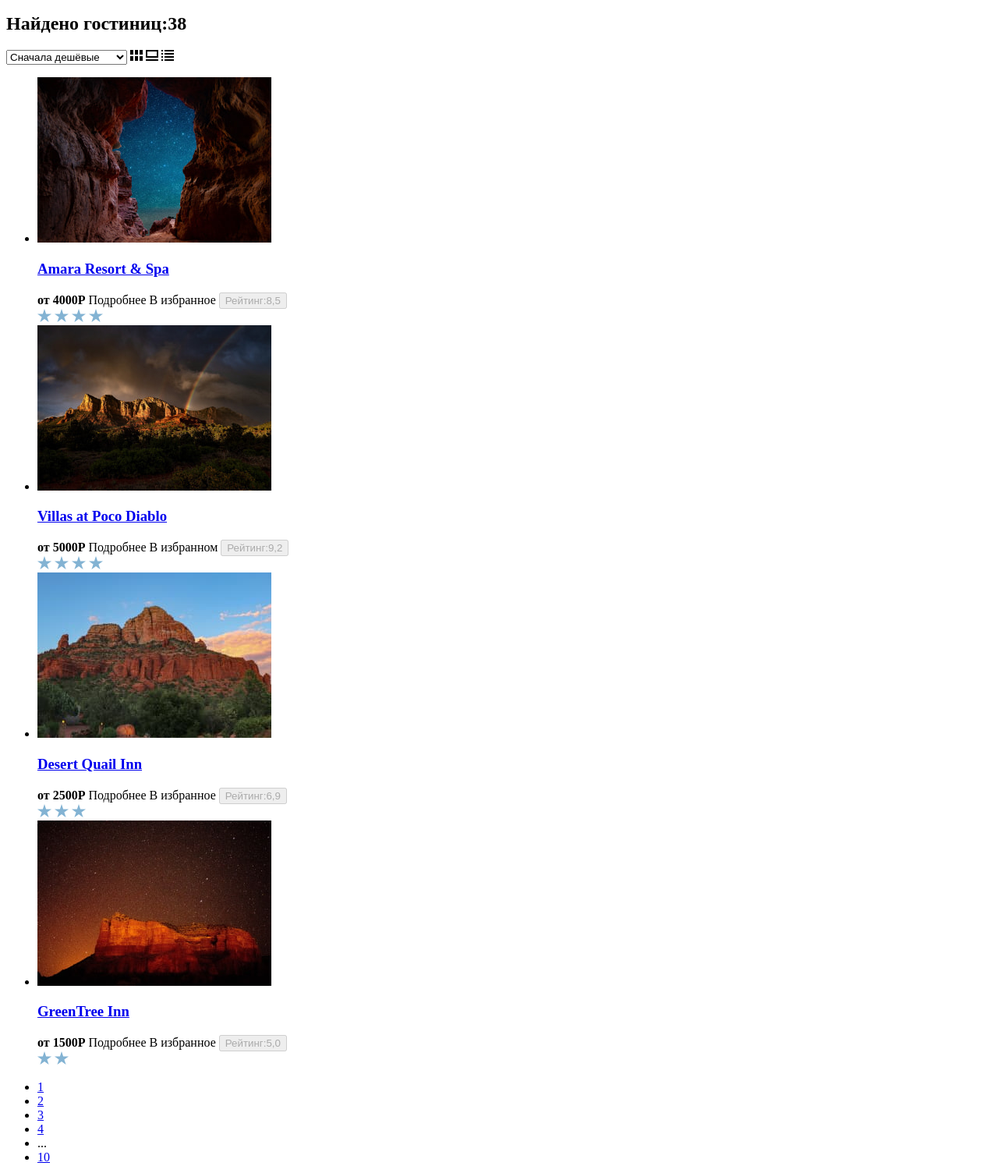
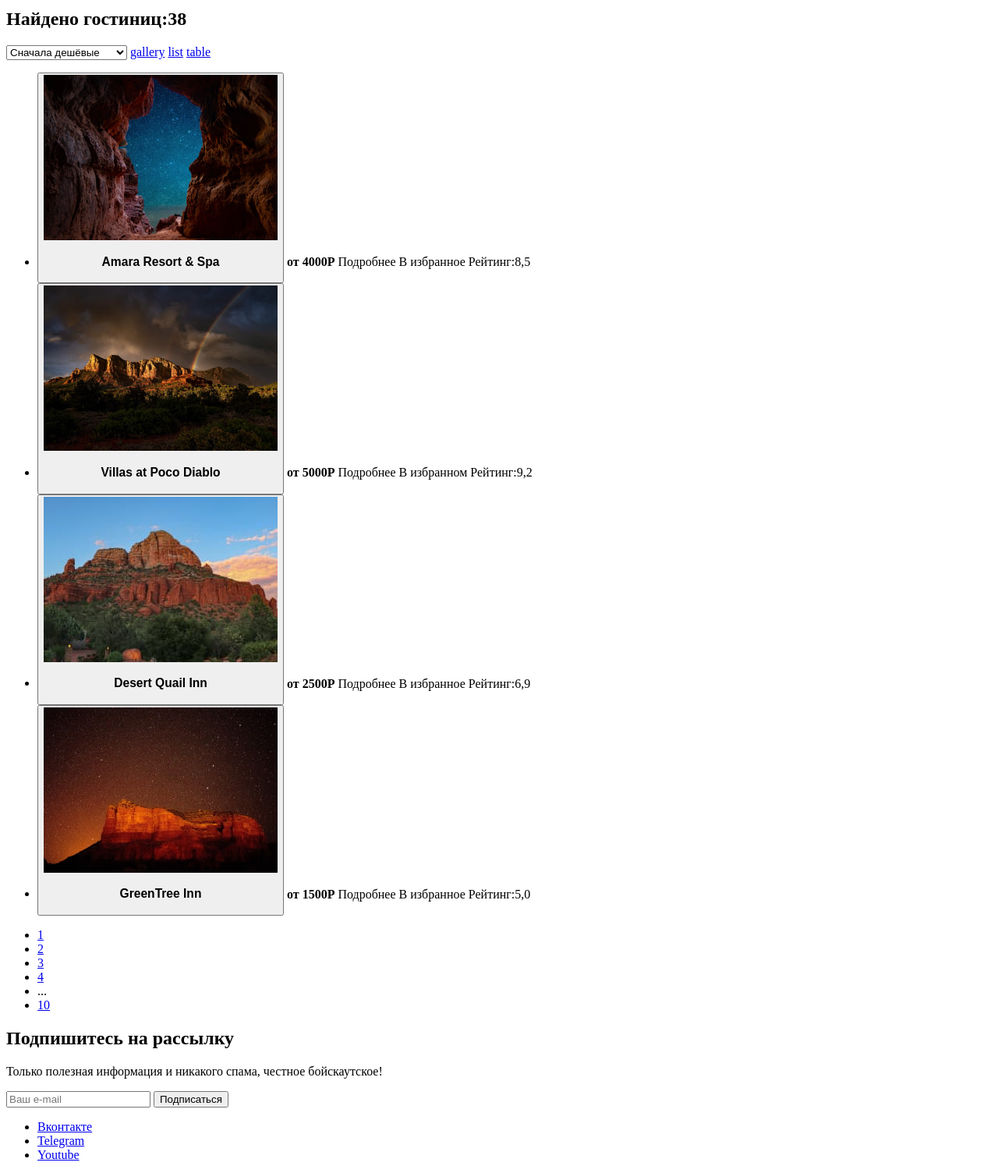
Before and after one commit to htmlacademy-htmlcss/1894413-sedona-36, a plain HTML site: page catalog.html in a window 1280 px wide. Shown: the part 744-2239 px from the top of the page at 78% size. Drawn offline with Linux system fonts and the light colour scheme.

Commit message:
fix after review

```diff
--- a/catalog.html
+++ b/catalog.html
@@ -12,7 +12,7 @@
         <ul class="navigation-list">
           <li class="navigation-items">
             <a class="navigation-link">
-              <img class="logo" src="./images/logotype-sedona.png" alt="Логотип Седона."/>
+              <img class="logo" src="./images/logotype sedona.svg" width="138" height="64" alt="Логотип Седона."/>
             </a>
           </li>
           <li class="navigation-items">
@@ -133,74 +133,58 @@
         <option value="popular">Сначала популярные</option>
       </select>
 
-      <span>
-        <img src="./images/gallery-icon.svg" width="16" height="14">
-        <img src="./images/view-icon.svg" width="16" height="14">
-        <img src="./images/list-icons.svg" width="16" height="14">
-      </span>
+      <a href="#"><span class="visually-hidden">gallery</span></a>
+      <a href="#"><span class="visually-hidden">list</span></a>
+      <a href="#"><span class="visually-hidden">table</span></a>
 
       <ul class="product-list">
         <li class="product-card">
-          <a class="product-card-link" href="#">
-            <img class="product-card-image" src="./images/hotels/hotel-1.jpg" alt="Amara Resort & Spa."/>
+          <button class="product-card-link">
+            <img class="product-card-image" src="./images/hotels/hotel-1.jpg" width="300" height="212" alt="Amara Resort & Spa."/>
             <h3>Amara Resort & Spa</h3>
-          </a>
+          </button>
           <b class="product-card-price">от 4000Р</b>
           <a class="product-card-button-button">Подробнее</a>
           <a class="product-card-button-button">В избранное</a>
-          <button class="product-card-button-button" type="button" disabled>Рейтинг:8,5</button>
+          <span class="product-card-button-button">Рейтинг:8,5</span>
         </li>
-      <span>
-        <img src="./images/star.svg" width="18" height="17">
-        <img src="./images/star.svg" width="18" height="17">
-        <img src="./images/star.svg" width="18" height="17">
-        <img src="./images/star.svg" width="18" height="17">
-      </span>
+
         <li class="product-card">
-          <a class="product-card-link" href="#">
+          <button class="product-card-link">
             <img class="product-card-image" src="./images/hotels/hotel-2.jpg" width="300" height="212" alt="Villas at Poco Diablo."/>
             <h3>Villas at Poco Diablo</h3>
-          </a>
+          </button>
           <b class="product-card-price">от 5000Р</b>
           <a class="product-card-button-button">Подробнее</a>
           <a class="product-card-button-button">В избранном</a>
-          <button class="product-card-button-button" type="button" disabled>Рейтинг:9,2</button>
+          <span class="product-card-button-button">Рейтинг:9,2</span>
         </li>
-      <span>
-          <img src="./images/star.svg" width="18" height="17">
-          <img src="./images/star.svg" width="18" height="17">
-          <img src="./images/star.svg" width="18" height="17">
-          <img src="./images/star.svg" width="18" height="17">
-      </span>
+
+        <span></span>
+
         <li class="product-card">
-          <a class="product-card-link" href="#">
+          <button class="product-card-link">
             <img class="product-card-image" src="./images/hotels/hotel-3.jpg" width="300" height="212" alt="Desert Quail Inn."/>
             <h3>Desert Quail Inn</h3>
-          </a>
+          </button>
           <b class="product-card-price">от 2500Р</b>
           <a class="product-card-button-button">Подробнее</a>
           <a class="product-card-button-button">В избранное</a>
-          <button class="product-card-button-button" type="button" disabled>Рейтинг:6,9</button>
+          <span class="product-card-button-button">Рейтинг:6,9</span>
         </li>
-      <span>
-          <img src="./images/star.svg" width="18" height="17">
-          <img src="./images/star.svg" width="18" height="17">
-          <img src="./images/star.svg" width="18" height="17">
-      </span>
+
+      <span></span>
         <li class="product-card">
-          <a class="product-card-link" href="#">
+          <button class="product-card-link">
             <img class="product-card-image" src="./images/hotels/hotel-4.jpg" width="300" height="212" alt="GreenTree Inn."/>
             <h3>GreenTree Inn</h3>
-          </a>
+          </button>
           <b class="product-card-price">от 1500Р</b>
           <a class="product-card-button-button">Подробнее</a>
           <a class="product-card-button-button">В избранное</a>
-          <button class="product-card-button-button" type="button" disabled>Рейтинг:5,0</button>
+          <span class="product-card-button-button">Рейтинг:5,0</span>
         </li>
-      <span>
-          <img src="./images/star.svg" width="18" height="17">
-          <img src="./images/star.svg" width="18" height="17">
-      </span>
+        <span></span>
       </ul>
 
       <ul class="pagination">
@@ -242,19 +226,16 @@
         <ul class="footer-social-list">
           <li class="footer-social-items">
             <a class="button" href="https://vk.com/htmlacademy">
-              <img src="./images/social-vk.svg" width="24" height="14">
               <span class="visually-hidden">Вконтакте</span>
             </a>
           </li>
           <li class="footer-social-items">
             <a class="button" href="https://t.me/htmlacademy">
-              <img src="./images/social-telegram.svg" width="18" height="16">
               <span class="visually-hidden">Telegram</span>
             </a>
           </li>
           <li class="footer-social-items">
             <a class="button" href="https://www.youtube.com/user/htmlacademyru">
-              <img src="./images/social-youtube.svg" width="22" height="17">
               <span class="visually-hidden">Youtube</span>
             </a>
           </li>
@@ -267,7 +248,7 @@
         <p class="about-text">
 
           <a class="htmlacademy-link" href="https://htmlacademy.ru/">
-            <img alt=".html academy" src="./images/logo-htmlacademy.svg" width="114.9" height="32.9">
+            <img alt=".html academy" src="./images/logo-htmlacademy.svg" width="115" height="33">
           </a>
         </p>
       </section>
```
Also changed, not shown: index.html (+6 -14 lines), images/logotype sedona.svg (added), images/logotype-sedona.png (deleted), images/welcome.svg (added), styles/styles.css (added).
